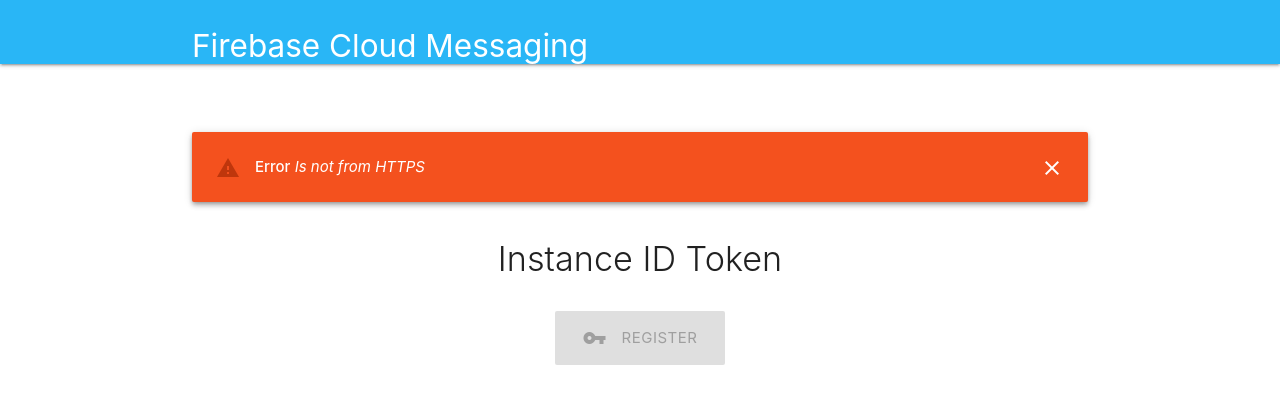
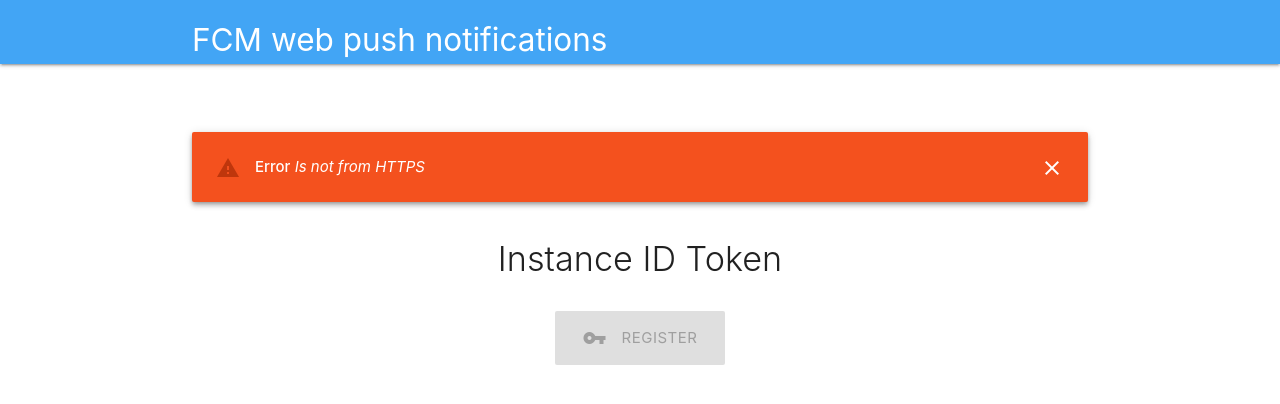
Before and after one commit to dnikitinkonturlabs/Notificatioms, a plain HTML site: page index.html in a window 1280 px wide. Drawn offline with nearby package versions, Linux system fonts and the light colour scheme.

Commit message:
Small fix

```diff
--- a/app.js
+++ b/app.js
@@ -28,8 +28,12 @@ close_alert.on('click', function () {
 resetUI();
 
 if (isSafari()) {
+    document.title = 'APNS web push notifications';
+    $('#title').text('APNS web push notifications');
     startWithSafari();
 } else {
+    document.title = 'FCM web push notifications';
+    $('#title').text('FCM web push notifications');
     if (window.location.protocol === 'https:'
             && 'Notification' in window
             && 'serviceWorker' in navigator
--- a/index.html
+++ b/index.html
@@ -3,7 +3,7 @@
 <head>
     <meta charset="utf-8">
     <meta name="viewport" content="width=device-width, initial-scale=1.0"/>
-    <title>Firebase Cloud Messaging</title>
+    <title>FCM web push notifications</title>
     <link rel="shortcut icon" href="favicon.png">
 
     <!-- Import Google Icon Font -->
@@ -27,9 +27,9 @@
     </style>
 </head>
 <body>
-<nav class="light-blue lighten-1" role="navigation">
+<nav class="blue lighten-1" role="navigation">
     <div class="nav-wrapper container">
-        <h3 class="brand-logo">Firebase Cloud Messaging</h3>
+        <h4 class="brand-logo" id="title">FCM web push notifications</h4>
     </div>
 </nav>
 
```
